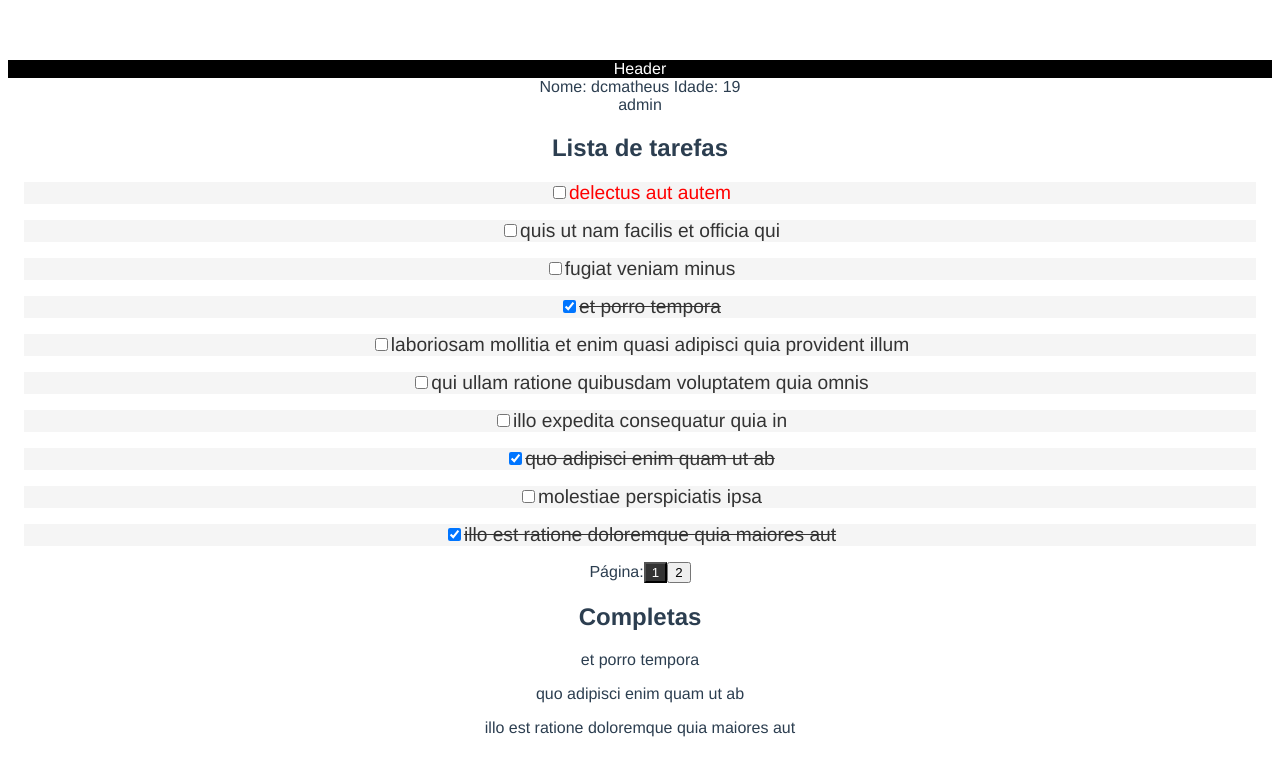
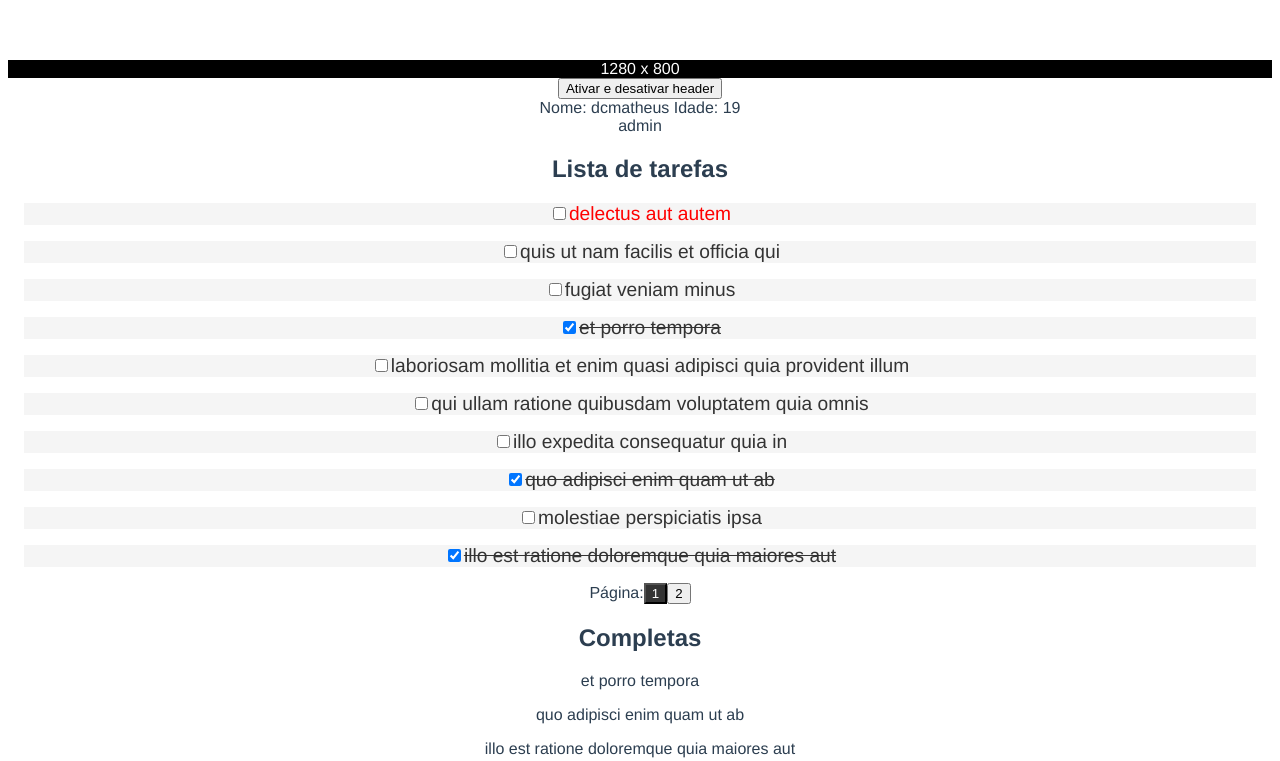
Before and after one commit to dcmatheus/vue-playground, a Vue app: page / in a window 1280 px wide. Shown: the top 761 px of the page. Built offline with nearby package versions, Linux system fonts and the light colour scheme.

Commit message:
Ciclo de vida

```diff
--- a/src/App.vue
+++ b/src/App.vue
@@ -1,6 +1,7 @@
 <template>
   <div>
-    <HeaderApp v-show="showHeader" />
+    <HeaderApp v-if="showHeader" />
+    <button @click="showHeader = !showHeader">Ativar e desativar header</button>
     <UserComponent />
     <TodoList />
     <AppForm />
--- a/src/components/HeaderApp.vue
+++ b/src/components/HeaderApp.vue
@@ -1,5 +1,5 @@
 <template>
-  <header class="header">Header</header>
+  <header class="header">{{ size }}</header>
 </template>
 
 <script lang="ts">
@@ -7,12 +7,75 @@ import { defineComponent } from 'vue';
 
 export default defineComponent({
   name: 'HeaderApp',
+  data() {
+    return {
+      size: `${window.innerWidth} x ${window.innerHeight}`,
+    };
+  },
+  // Criação
+  //    Preparar o componente
+  //    Ajax, inicializar algumas variáveis
+  //    Não tem acesso ao template (DOM)
+  // Montagem
+  //    Inicializar um lib externa (new Lib())
+  //    Precisa de acesso ao template (DOM)
+  //    Tem acesso ao template (DOM)
+  // Atualização
+  //    Debug
+  //    Update
+  // Desmontagem
+  //    Remover tudo o que for ncessário (lib->destroy())
+  //    para liberar memória
+
+  beforeUpdate() {
+    console.log('beforeUpdate', this.size);
+  },
+  updated() {
+    console.log('updated', this.size);
+  },
+  beforeCreate() {
+    console.log('beforeCreate');
+    console.log('Estado:', this.size);
+    console.log('DOM:', this.$el);
+  },
+  created() {
+    console.log('created');
+    console.log('Estado:', this.size);
+    console.log('DOM:', this.$el);
+  },
+  beforeMount() {
+    console.log('beforeMount');
+    console.log('Estado:', this.size);
+    console.log('DOM:', this.$el);
+  },
+  mounted() {
+    console.log('mounted');
+    console.log('Estado:', this.size);
+    console.log('DOM:', this.$el);
+    window.addEventListener('resize', this.resize);
+  },
+  beforeUnmount() {
+    // Destruir as nossas libs
+    // Eventos
+    // Listeners
+    console.log('beforeUnmount');
+    window.removeEventListener('resize', this.resize);
+  },
+  unmounted() {
+    console.log('unmounted');
+  },
+  methods: {
+    resize($evt: Event) {
+      console.log($evt);
+      this.size = `${window.innerWidth} x ${window.innerHeight}`;
+    },
+  },
 });
 </script>
 
 <style>
-  .header {
-    background : #000;
-    color: #fff;
-  }
+.header {
+  background: #000;
+  color: #fff;
+}
 </style>
--- a/src/components/TodoList.vue
+++ b/src/components/TodoList.vue
@@ -34,7 +34,7 @@
 
 <script lang="ts">
 import { defineComponent } from 'vue';
-import todos from '../utils/todo.json';
+import todosJson from '../utils/todo.json';
 
 interface Todo {
   userId: number;
@@ -47,11 +47,11 @@ export default defineComponent({
   name: 'TodoList',
   data() {
     return {
-      todos: todos[0],
+      todos: todosJson[0],
       styles: ['bg', 'light'],
       pages: {
         currentPage: 1,
-        totalOfPages: todos.length,
+        totalOfPages: todosJson.length,
       },
     };
   },
@@ -60,7 +60,7 @@ export default defineComponent({
       return this.todos.filter((todo) => todo.completed);
     },
     totalOfPages(): number {
-      return todos.length;
+      return todosJson.length;
     },
   },
   methods: {
@@ -71,7 +71,7 @@ export default defineComponent({
   watch: {
     pages: {
       handler(pages: { currentPage: number; totalOfPages: number }) {
-        this.todos = todos[pages.currentPage - 1];
+        this.todos = todosJson[pages.currentPage - 1];
       },
       deep: true,
     },
```
